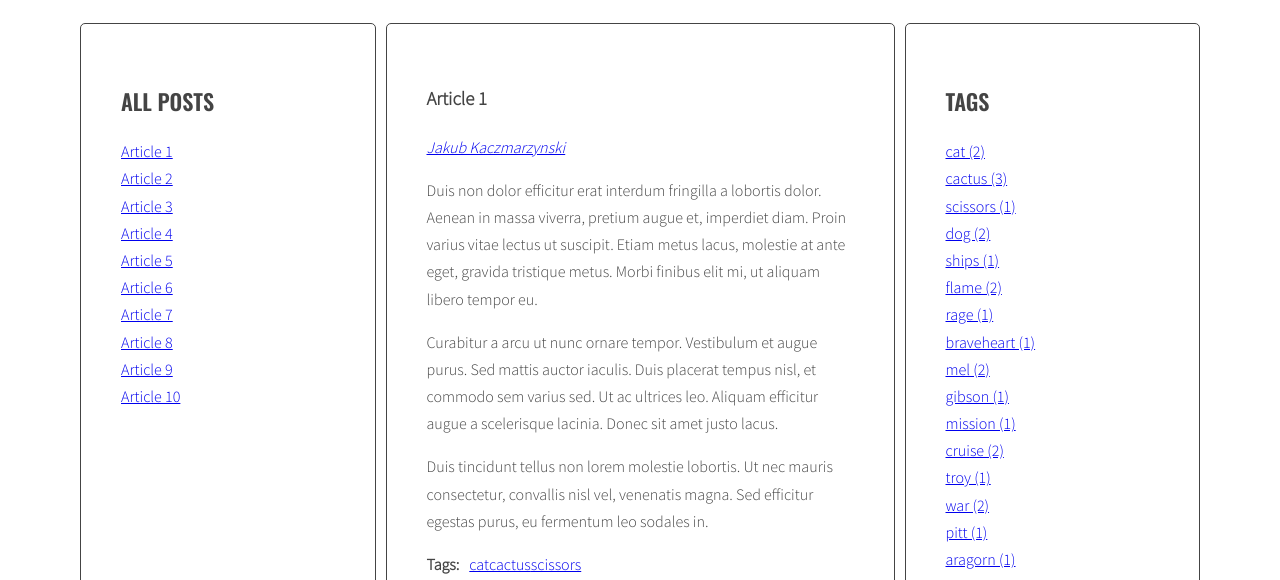
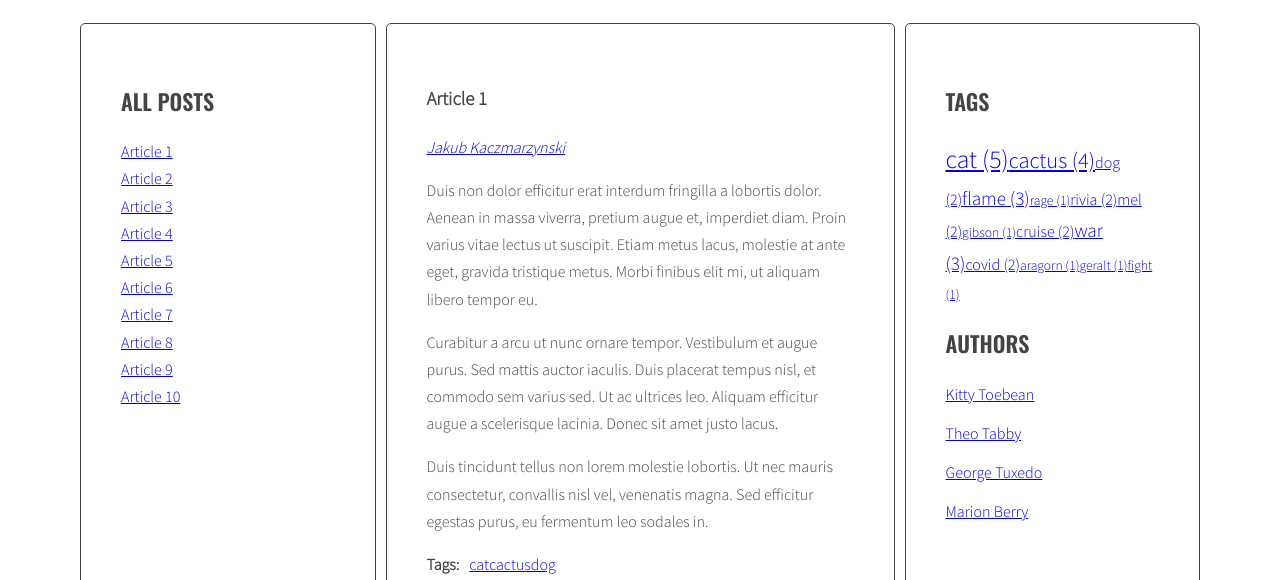
Before and after one commit to cptTimon/BlogApp, a website: page index.html in a window 1280 px wide. Shown: the part 220-800 px from the top of the page. Drawn offline with nearby package versions, Linux system fonts and the light colour scheme.

Commit message:
Cloud of tags done

```diff
--- a/index.html
+++ b/index.html
@@ -16,7 +16,7 @@
           </ul>
         </aside>
         <section class="posts">
-          <article class="post active" id="article-1" data-tags="cat cactus scissors" data-author="Jakub Kaczmarzynski">
+          <article class="post active" id="article-1" data-tags="cat cactus dog" data-author="Jakub Kaczmarzynski">
             <h3 class="post-title">Article 1</h3>
             <p class="post-author"></p>
             <div class="post-content">
@@ -32,7 +32,7 @@
               </ul>
             </div>
           </article>
-          <article class="post" id="article-2" data-tags="cat dog ships" data-author="Jakub Rychlik">
+          <article class="post" id="article-2" data-tags="cat dog flame" data-author="Jakub Rychlik">
             <h3 class="post-title">Article 2</h3>
             <p class="post-author"></p>
             <div class="post-content">
@@ -48,7 +48,7 @@
               </ul>
             </div>
           </article>
-          <article class="post" id="article-3" data-tags="dog cactus flame" data-author="Mateusz Kapciak">
+          <article class="post" id="article-3" data-tags="cat cactus flame" data-author="Mateusz Kapciak">
             <h3 class="post-title">Article 3</h3>
             <p class="post-author"></p>
             <div class="post-content">
@@ -79,7 +79,7 @@
               </ul>
             </div>
           </article>
-          <article class="post" id="article-5" data-tags="braveheart mel gibson" data-author="Jakub Kaczmarzynski">
+          <article class="post" id="article-5" data-tags="rivia mel gibson" data-author="Jakub Kaczmarzynski">
             <h3 class="post-title">Article 5</h3>
             <p class="post-author"></p>
             <div class="post-content">
@@ -95,7 +95,7 @@
               </ul>
             </div>
           </article>
-          <article class="post" id="article-6" data-tags="mission mel cruise" data-author="Mateusz Kapciak">
+          <article class="post" id="article-6" data-tags="cat mel cruise" data-author="Mateusz Kapciak">
             <h3 class="post-title">Article 6</h3>
             <p class="post-author"></p>
             <div class="post-content">
@@ -111,7 +111,7 @@
               </ul>
             </div>
           </article>
-          <article class="post" id="article-7" data-tags="troy war pitt" data-author="Wojciech Kaczmarzynski">
+          <article class="post" id="article-7" data-tags="cactus war covid" data-author="Wojciech Kaczmarzynski">
             <h3 class="post-title">Article 7</h3>
             <p class="post-author"></p>
             <div class="post-content">
@@ -127,7 +127,7 @@
               </ul>
             </div>
           </article>
-          <article class="post" id="article-8" data-tags="aragorn cruise rings" data-author="Jakub Rychlik">
+          <article class="post" id="article-8" data-tags="aragorn cruise war" data-author="Jakub Rychlik">
             <h3 class="post-title">Article 8</h3>
             <p class="post-author"></p>
             <div class="post-content">
@@ -159,7 +159,7 @@
               </ul>
             </div>
           </article>
-          <article class="post" id="article-10" data-tags="fight war covid" data-author="Mateusz Kapciak">
+          <article class="post" id="article-10" data-tags="fight war cat" data-author="Mateusz Kapciak">
             <h3 class="post-title">Article 10</h3>
             <p class="post-author"></p>
             <div class="post-content">
@@ -178,7 +178,7 @@
         </section>
         <aside class="sidebar">
           <h2 class="section-title">Tags</h2>
-          <ul class="list tags">
+          <ul class="list tags right-column">
 
           </ul>
           <h2 class="section-title">Authors</h2>
--- a/js/script.js
+++ b/js/script.js
@@ -13,6 +13,8 @@ document.getElementById('test-button').addEventListener('click', function(){
   const articleTagsSelector = '.post-tags .list';
   const articleAuthorSelector = '.post-author';
   const tagsListSelector = 'ul.tags';
+  const cloudClassCount = 5;
+  const cloudClassPrefix = 'tag-size-';
 
   const titleClickHandler = function(event){
     event.preventDefault();
@@ -88,6 +90,36 @@ document.getElementById('test-button').addEventListener('click', function(){
   };
   generateTitleLinks();
 
+  const calculateTagClass = function (count, params) {
+    /* find the difference between the most popular tag and the least popular*/
+    const diff = count - params.min;
+
+    const difference = params.max - params.min;
+
+    const percentage = diff / difference;
+
+    const classNumber = Math.floor(percentage * (cloudClassCount-1) + 1);
+
+    return cloudClassPrefix + classNumber;
+
+  }
+
+  const calculateTagsParams = function(tags) {
+    const params = {max:0, min:99999}
+
+    for (let tag in tags){
+      console.log(tag + ' is used ' + tags[tag] + ' times');
+      if (tags[tag] > params.max){
+        params.max = tags[tag];
+      }
+      if (tags[tag] < params.min){
+        params.min = tags[tag];
+      }
+
+    }
+    return params;
+  }
+
   const generateTags = function (){
 
     /* [DONE] create a new variable allTags with an empty object */
@@ -150,6 +182,9 @@ document.getElementById('test-button').addEventListener('click', function(){
     const tagList = document.querySelector(tagsListSelector);
     console.log(tagList);
 
+    const tagsParams = calculateTagsParams(allTags);
+    console.log('tagsParams:', tagsParams);
+
     /* [NEW] create variable for all links HTML code */
     let allTagsHTML = '';
 
@@ -157,12 +192,12 @@ document.getElementById('test-button').addEventListener('click', function(){
     for(let tag in allTags) {
 
       /* [NEW] generate code of a link and add it to allTagsHTML */
-      allTagsHTML += '<li><a href="#tag-' + tag + '">' + tag + ' (' + allTags[tag] + ')</a></li>';
-
+      allTagsHTML += '<li><a href="#tag-' + tag + '" class="' + calculateTagClass(allTags[tag], tagsParams) + '">' + tag + ' (' + allTags[tag] + ')</a></li>';
+      console.log(allTagsHTML);
       /* END LOOP: for each tag in allTags */
     }
 
-  /*[NEW] add HTML from allTagsHTML to tagList */
+    /*[NEW] add HTML from allTagsHTML to tagList */
     tagList.innerHTML = allTagsHTML;
   };
 
@@ -234,7 +269,7 @@ document.getElementById('test-button').addEventListener('click', function(){
 
   const generateAuthors = function (){
 
-  /* [DONE] find all articles */
+    /* [DONE] find all articles */
     const articles = document.querySelectorAll(articleSelector);
 
     /* [DONE] START LOOP: for every article: */
--- a/sass/style.scss
+++ b/sass/style.scss
@@ -101,6 +101,34 @@ body {
   }
 }
 
+/* Tags */
+
+.right-column {
+
+  li {
+    display: inline;
+  }
+}
+
+.tag-size-1 {
+  font-size: 85%;
+}
+
+.tag-size-2 {
+  font-size: 100%;
+}
+
+.tag-size-3 {
+  font-size: 120%;
+}
+
+.tag-size-4 {
+  font-size: 140%;
+}
+
+.tag-size-5 {
+  font-size: 160%;
+}
 /* Post */
 
 .post {
```
Also changed, not shown: css/style.css, 1 other file.
